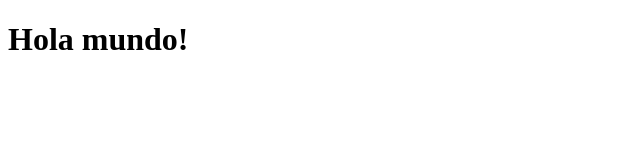
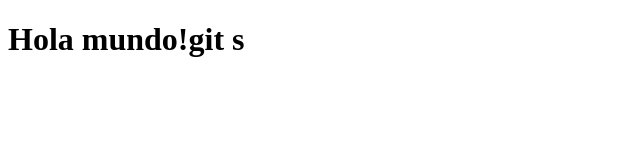
Before and after one commit to leugimesoj/prueba-conexion-ssh, a plain HTML site: page src/index.html in a window 1280 px wide. Shown: the whole page, without its empty margins (0-640 px from the left). Drawn offline with Linux system fonts and the light colour scheme.

Commit message:
Segundo Commit index modificado

```diff
--- a/src/index.html
+++ b/src/index.html
@@ -7,6 +7,6 @@
     <title>Document</title>
 </head>
 <body>
-    <h1>Hola mundo!</h1>
+    <h1>Hola mundo!git s</h1>
 </body>
 </html>
```
